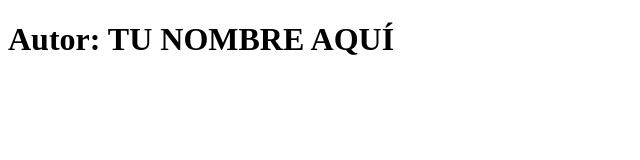
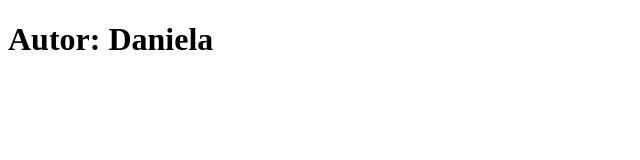
Before and after one commit to ProgramDani/practica_vuejs_componentes, a website: page index.html in a window 1280 px wide. Shown: the whole page, without its empty margins (0-640 px from the left). Drawn offline with Linux system fonts and the light colour scheme.

Commit message:
comienzo práctica 2

```diff
--- a/index.html
+++ b/index.html
@@ -12,7 +12,7 @@
 
     <body>
 
-        <h1 id="autor">Autor: TU NOMBRE AQUÍ</h1>
+        <h1 id="autor">Autor: Daniela</h1>
 
         <!-- https://vuejs.org/v2/guide/index.html -->
         <div id="app">
@@ -40,11 +40,9 @@
 
         <!-- Plantilla para el componente item-data -->
         <script type="text/x-template" id="itemData">
+            <div v-for="item in item.">
 
-            <!--
-                 TODO: Componente item-data
-            -->
-
+            </div>
         </script>
 
 
--- a/package.json
+++ b/package.json
@@ -10,7 +10,7 @@
   "author": "Pedro Prieto",
   "dependencies": {},
   "devDependencies": {
-    "chromedriver": "^96.0.0",
+    "chromedriver": "^97.0.0",
     "nightwatch": "^1.7.13",
     "serve-handler": "^6.1.3"
   }
```
Also changed, not shown: 1 other file.
